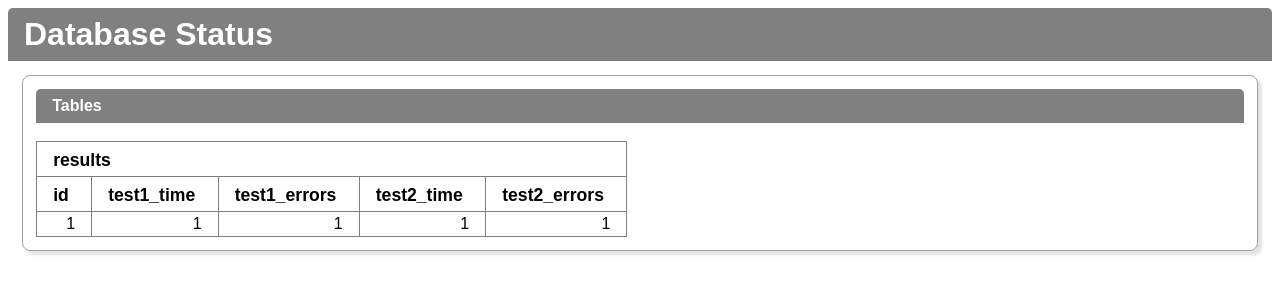
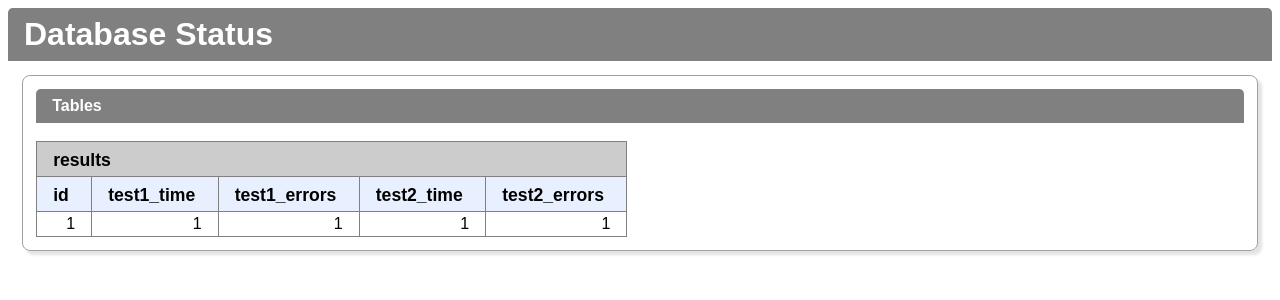
Before and after one commit to laubryan/FP-Robospreader, a Flask app: page /results in a window 1280 px wide. Shown: the top 300 px of the page. Run offline with Flask 3, Linux system fonts and the light colour scheme; tables that the repository leaves empty hold one stand-in row (values such as "Sample post").

Commit message:
Update table styling

```diff
--- a/static/styles/common.css
+++ b/static/styles/common.css
@@ -177,7 +177,7 @@ li {
 	width: 24rem;
 }
 .line-item-label.test {
-	padding-right: 1rem;
+	padding-left: 2rem;
 	width: 100%;
 }
 
@@ -233,6 +233,22 @@ th {
 	padding: 0.5rem 1.4rem 0.3rem 1rem;
 }
 
+/* Table headings background shading */
+thead {
+	background-color: #ccc;
+}
+
+/* Alternating table row colors */
+tr:nth-child(odd) {
+	background-color: white;
+}
+tr:nth-child(even) {
+	background-color: #e8f0ff;
+}
+tr:nth-child(1) {
+	background: none;
+}
+
 /* Validation row controls */
 .validation-row {
 	background-color: #d8d8d8;
--- a/templates/status.html
+++ b/templates/status.html
@@ -13,6 +13,7 @@
 					<h1>Tables</h1>
 					{% for table in tables %}
 						<table>
+							<thead>
 								<tr><th colspan="100%" style="text-align: left;">{{table["name"]}}</th></tr>
 								{% for row in table["rows"] %}
 								{% if loop.index0 == 0 %}
@@ -22,6 +23,7 @@
 									{% endfor %}
 								</tr>
 								{% endif %}
+							</thead>
 							<tr>
 								{% for field, value in row.items() %}
 								<td>{{value}}</td>&nbsp;
--- a/templates/test.html
+++ b/templates/test.html
@@ -148,7 +148,7 @@
 		</article>
 
 		<!-------------------------------- Automatic Test -------------------------------->
-		<article id="validation-test-5" class="card" hidden="true">
+		<article id="validation-test-5" class="card">
 
 				<!-- Top row -->
 				<section class="container">
@@ -177,16 +177,18 @@
 								<table>
 									{% for row in test2_data %}
 									{% if loop.index0 == 0 %}
+									<thead>
 										<tr>
 											<th>Line Item</th>
 											<th>Actual Value</th>
 											<th>&nbsp;</th>
 											<th>Transcribed Value</th>
 										</tr>
+									</thead>
 									{% endif %}
 									<tr id="row-{{row['id']}}" class="validation-row">
 										<td>
-											<span class='line-item-label test'>{{row["name"]}}</span>
+											<span class="line-item-label test">{{row["name"]}}</span>
 										</td>
 										<td>
 											<img id="cell-image-{{row['id']}}" src="/static/images/test/cell-image-{{row['id']}}.png" class="cell-image">
```
Lines whose indentation alone changed are shown as unchanged.
